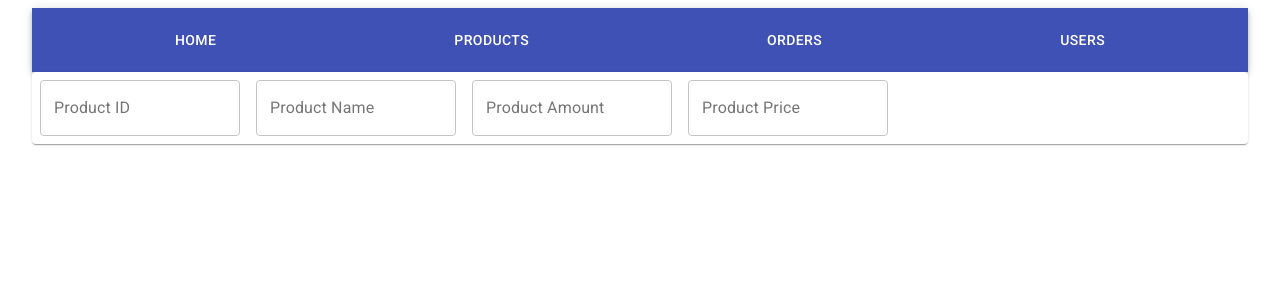
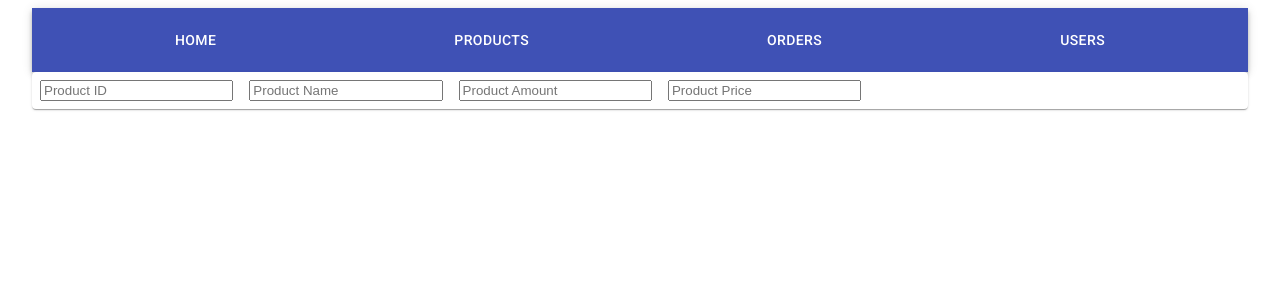
Before and after one commit to pedananton/crm-frapp, a React (Create React App) app: page /products/3 in a window 1280 px wide. Shown: the top 300 px of the page. Built offline with nearby package versions, Linux system fonts and the light colour scheme; no server answers.

Commit message:
adding new product

```diff
--- a/src/components/products/ProductForm.js
+++ b/src/components/products/ProductForm.js
@@ -3,7 +3,7 @@ import { connect } from 'react-redux';
 import { withRouter } from 'react-router-dom';
 /* eslint-disable eqeqeq */
 import { makeStyles } from '@material-ui/core/styles';
-import TextField from '@material-ui/core/TextField';
+import { Field, Form, Formik } from 'formik';
 
 const useStyles = makeStyles((theme) => ({
   root: {
@@ -16,14 +16,18 @@ const useStyles = makeStyles((theme) => ({
 
 function ProductForm({ product }) {
   const classes = useStyles();
-
+  console.log(product);
   return (
-    <form className={classes.root} noValidate autoComplete='off'>
-      <TextField label='Product ID' variant='outlined' />
-      <TextField label='Product Name' variant='outlined' />
-      <TextField label='Product Amount' variant='outlined' />
-      <TextField label='Product Price' variant='outlined' />
-    </form>
+    <Formik initialValues={product}>
+      <Form className={classes.root} noValidate autoComplete='off'>
+        <Field name='id'
+        // value={product.id}
+        placeholder='Product ID' />
+        <Field name='name' placeholder='Product Name' />
+        <Field name='rest' placeholder='Product Amount' />
+        <Field name='Product Price' placeholder='Product Price' />
+      </Form>
+    </Formik>
   );
 }
 
```
